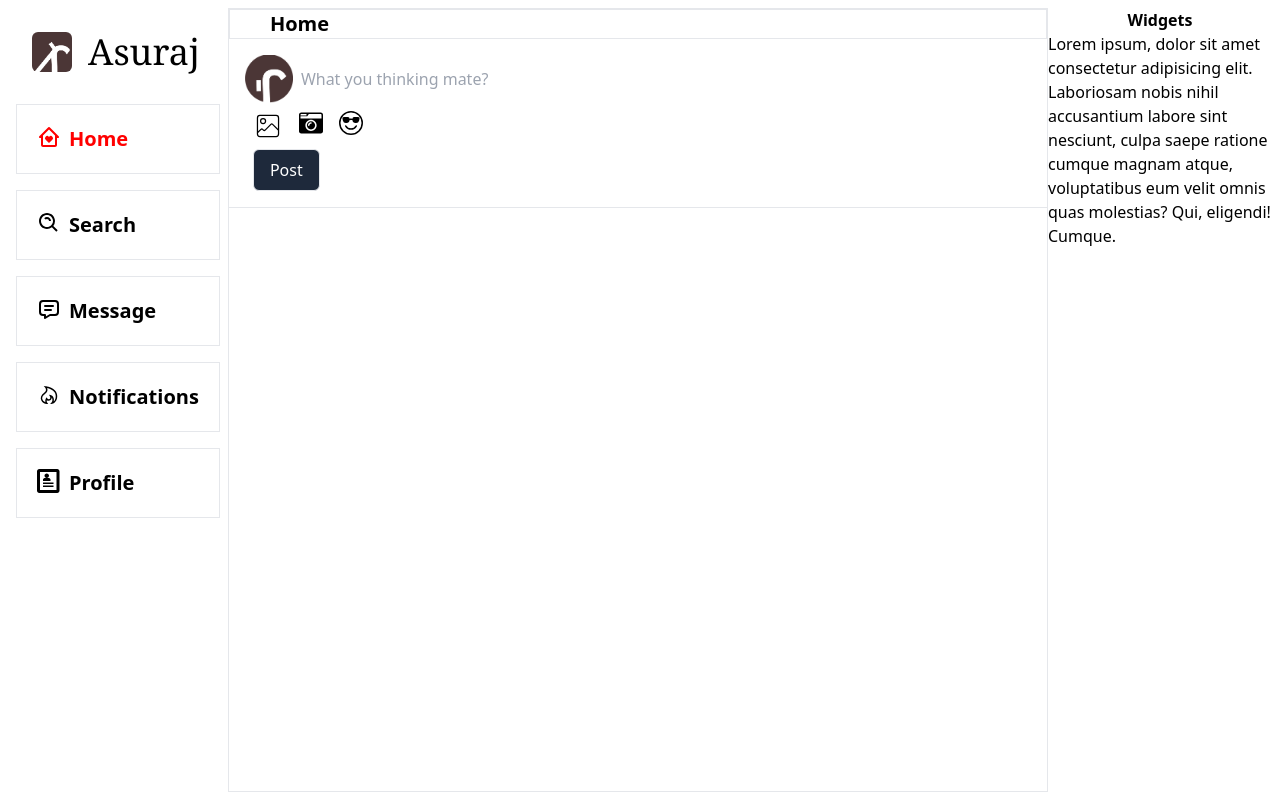
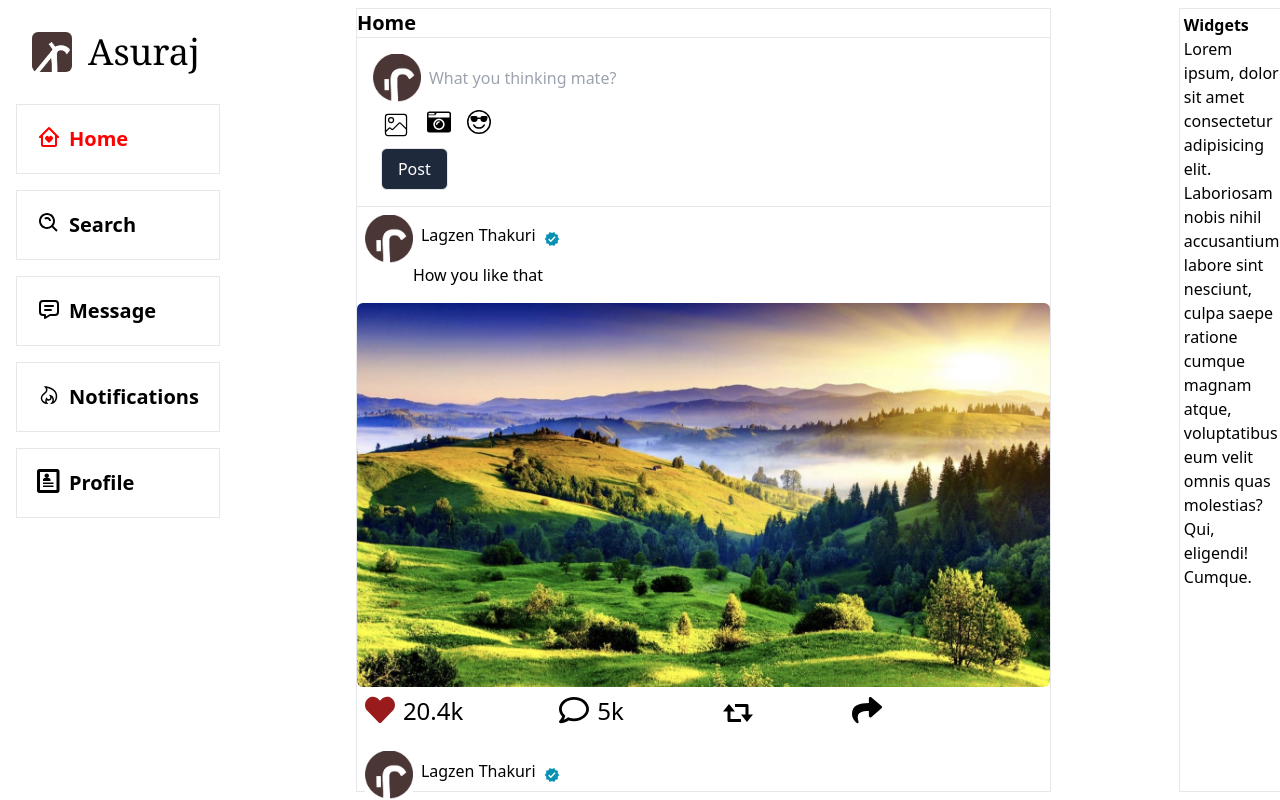
Before and after one commit to Luckyzen69/Asuraj-, a React (Vite) app: page / in a window 1280 px wide. Built offline with nearby package versions, Linux system fonts and the light colour scheme.

Commit message:
Update UI and add more posts

```diff
--- a/src/App.jsx
+++ b/src/App.jsx
@@ -10,11 +10,10 @@ function App() {
 
   return (
     <>
-    <div className='flex max-w-screen-xl	h-screen ml-auto mr-auto p-2'>
+    <div className='flex 	h-screen ml-auto mr-auto p-2 overflow-y-scroll'>
    <Navigation/>
      <Routes>
       <Route path='/' element={<Feed/>} />
-      <Route path='/feed' element={<Feed/>} />
      </Routes>
      <Widgets/>
     </div>
--- a/src/components/feed.jsx
+++ b/src/components/feed.jsx
@@ -1,13 +1,19 @@
+import Post from "./post"
 import POV from "./pov"
+import '../index.css'
 export default function feed(){
     return(
         <>
-       <div className='min-w-max flex-auto  overflow-auto border ' >
-        <div className="sticky top-0 z-auto border pl-10  ">
+       <div className='feed min-w-max flex-auto   border ml-32 mr-32 ' >
+        <div>
             <h2 className="font-bold text-xl fomt-mono ">Home</h2>
         </div>
+        <hr />
         <POV/>
-
+        <Post/>
+        <Post/>
+        <Post/>
+        <Post/>
        </div>
         </>
     )
--- a/src/components/navigation.jsx
+++ b/src/components/navigation.jsx
@@ -11,9 +11,9 @@
   export default function Navigation(){
       return (
           <>
-          <section >
+          <section className='sticky top-0'>
 
-  <div className='flex p-2 m-2'>
+  <div className='flex p-2 m-2 '>
   <img src={Idk} alt="logo" className='h-10 w-10 m-2 rounded-md' />
   <h1 className='text-4xl font-serif m-2'>Asuraj</h1>
   </div>
--- a/src/components/post.jsx
+++ b/src/components/post.jsx
@@ -1,6 +1,12 @@
 import J from '../assets/j.png'
-
-
+import { MdVerified } from "react-icons/md";
+import We from "../assets/we.jpg"
+import { CiHeart } from "react-icons/ci";
+import { BiRepost } from "react-icons/bi";
+import { FaShare } from "react-icons/fa";
+import { FaRegComment } from "react-icons/fa";
+import { FaHeart } from "react-icons/fa";
+import Forest from '../assets/forest.jpg';
 export default function Post({
     displayName,
     username,
@@ -12,14 +18,33 @@ export default function Post({
 
     return (
     <>
-    <div className="post ">
-        <div>
+    <div className='overflow-y-hidden'>
+
+    <div className="post m-2 flex items-start pb-2  ">
+
+        <div className=''>
         <img src={J} alt="" className='h-12'  />
         </div>
-        <div>
 
+        <div className='body flex '>
+           <div className='header '>
+            <div className='flex m-2'>
+                <h3 className='flex '>Lagzen Thakuri{""}
+                <span><MdVerified className='m-2 text-center text-cyan-600'/> </span>
+                </h3>
+            </div>
+            <p>How you like that</p>
+           </div>
         </div>
          </div>
+        <img src={Forest} alt="" className='h-96   w-auto rounded-md flex ' />
+         <div className='flex text-3xl space-x-24 m-2'>
+         <span className='flex '>  <FaHeart className='text-red-800 '/> <span className='text-2xl ml-2 mb-2'>20.4k</span></span>
+           <span className='flex '> <FaRegComment /> <span className='text-2xl ml-2 mb-2'>5k</span></span>
+            <BiRepost className='text-4xl' />
+            <FaShare />
+         </div>
+    </div>
     </>
     )
 }
--- a/src/components/widgets.jsx
+++ b/src/components/widgets.jsx
@@ -3,9 +3,9 @@
 export default function (){
     return (
         <>
-        <div className="w-56">
+        <div className="border p-1 sticky top-0">
 
-        <h2 className="font-bold text-center">Widgets</h2>
+        <h2 className="font-bold">Widgets</h2>
         <div>
             <p>Lorem ipsum, dolor sit amet consectetur adipisicing elit. Laboriosam nobis nihil accusantium labore sint nesciunt, culpa saepe ratione cumque magnam atque, voluptatibus eum velit omnis quas molestias? Qui, eligendi! Cumque.</p>
         </div>
--- a/src/index.css
+++ b/src/index.css
@@ -5,3 +5,7 @@
 .sidebarOption--active{
     color:red;
 }
+
+.feed::-webkit-scrollbar {
+    display: flex;
+  }
```
Also changed, not shown: src/assets/forest.jpg (added), src/assets/we.jpg (added).
